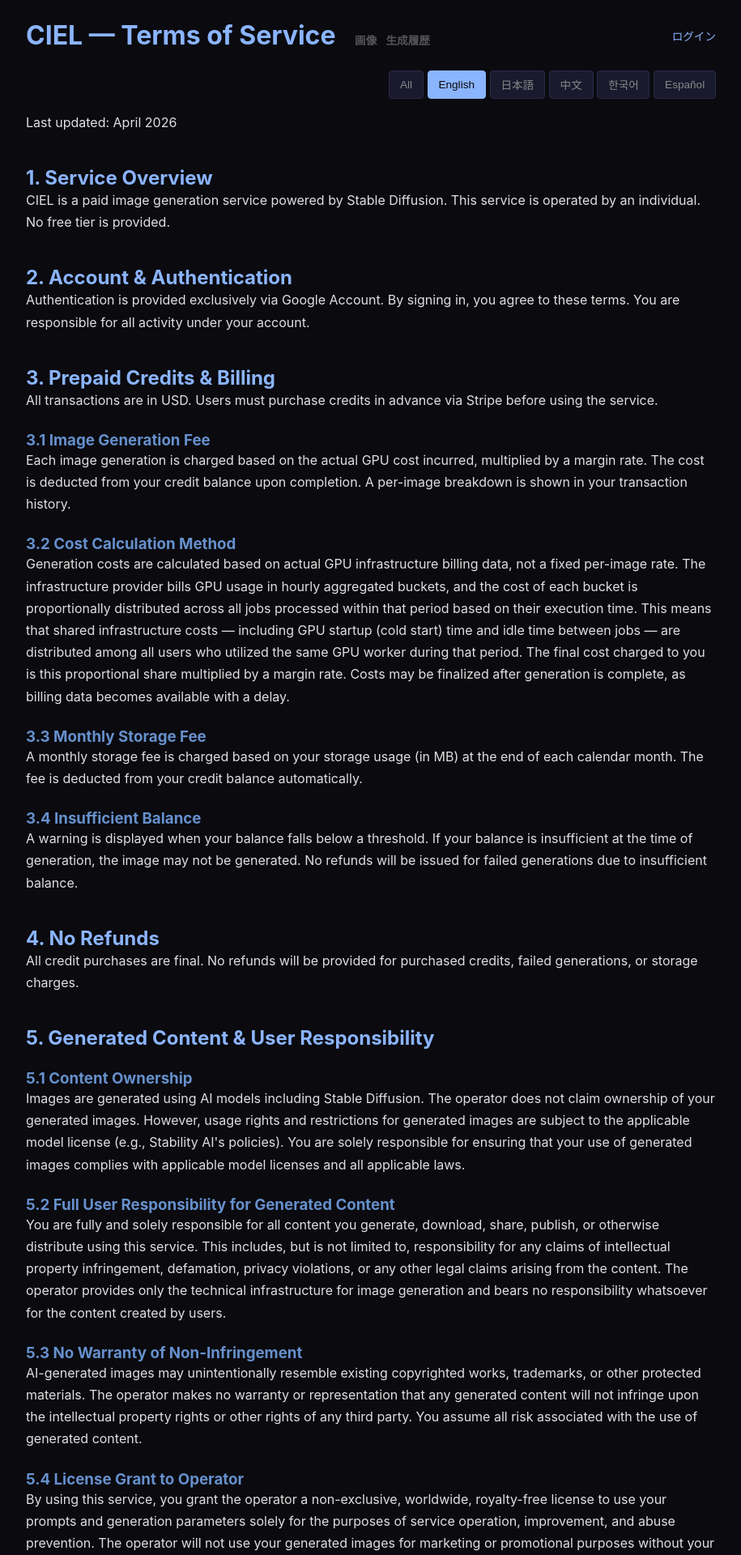
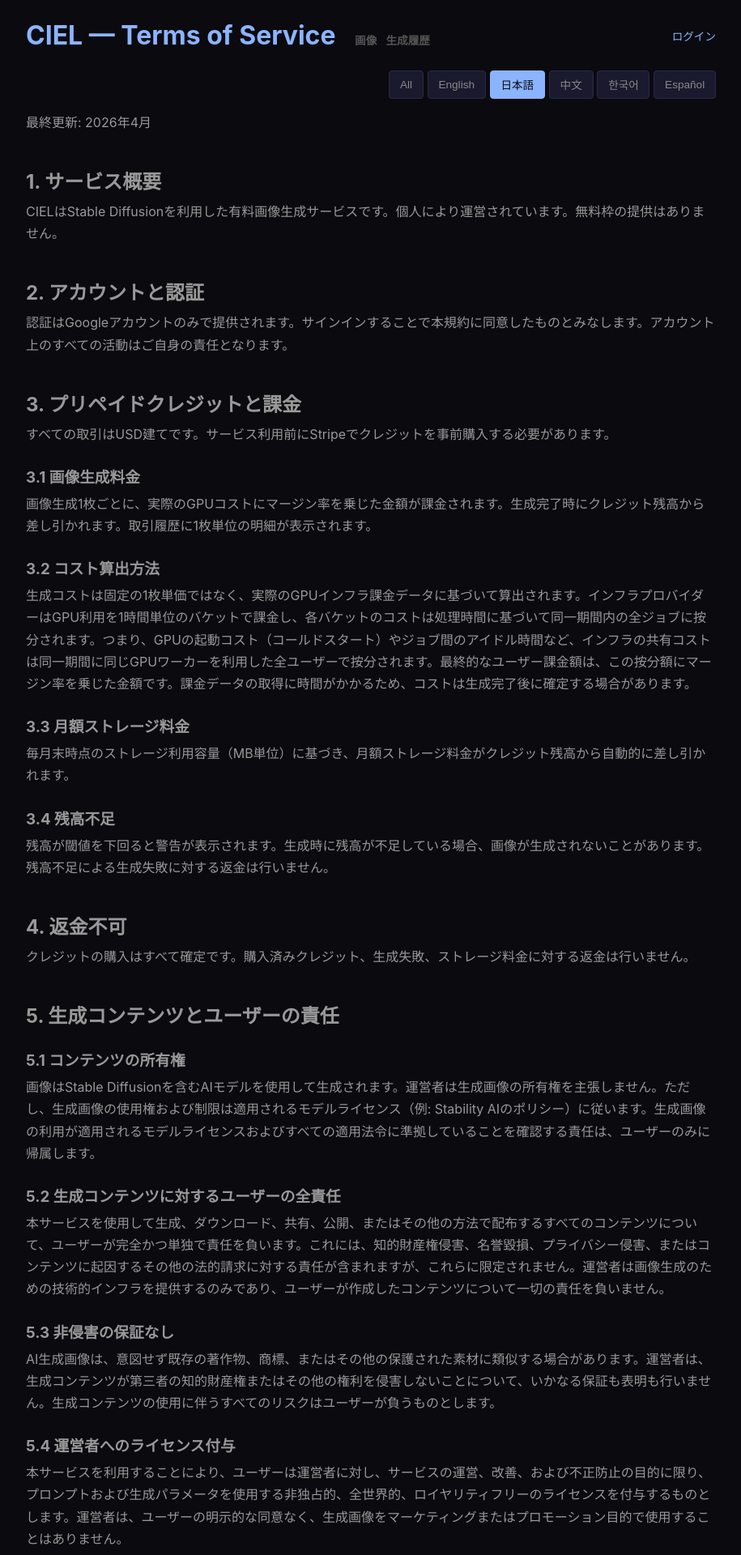
Before and after one commit to goodsun/ciel, a PHP site: page /service.php?lang=ja in a window 1280 px wide. Shown: the top 1920 px of the page at 81% size, without its empty margins (182-1097 px from the left). Run offline with PHP 8.4, Linux system fonts and the light colour scheme; tables that the repository leaves empty hold one stand-in row (values such as "Sample post").

Commit message:
fix: pass current language to Terms of Service page
Footer ToS link now includes ?lang= parameter. service.php reads
$CURRENT_LANG to set initial language view and active toggle button.

```diff
--- a/public/service.php
+++ b/public/service.php
@@ -24,15 +24,19 @@ require __DIR__ . '/../templates/head.php';
 require __DIR__ . '/../templates/header.php';
 ?>
 
-<div class="tos show-en" id="tosBody">
+<?php
+global $CURRENT_LANG;
+$tosLang = in_array($CURRENT_LANG, ['en','ja','zh','ko','es']) ? $CURRENT_LANG : 'en';
+?>
+<div class="tos show-<?= $tosLang ?>" id="tosBody">
 
 <div class="lang-toggle">
 <button onclick="setLang('all')">All</button>
-<button onclick="setLang('en')" class="active">English</button>
-<button onclick="setLang('ja')">日本語</button>
-<button onclick="setLang('zh')">中文</button>
-<button onclick="setLang('ko')">한국어</button>
-<button onclick="setLang('es')">Español</button>
+<button onclick="setLang('en')"<?= $tosLang==='en' ? ' class="active"' : '' ?>>English</button>
+<button onclick="setLang('ja')"<?= $tosLang==='ja' ? ' class="active"' : '' ?>>日本語</button>
+<button onclick="setLang('zh')"<?= $tosLang==='zh' ? ' class="active"' : '' ?>>中文</button>
+<button onclick="setLang('ko')"<?= $tosLang==='ko' ? ' class="active"' : '' ?>>한국어</button>
+<button onclick="setLang('es')"<?= $tosLang==='es' ? ' class="active"' : '' ?>>Español</button>
 </div>
 
 <p>
--- a/templates/footer.php
+++ b/templates/footer.php
@@ -1,8 +1,5 @@
   <footer style="margin-top:48px;padding:24px 0;border-top:1px solid #2a2a4a;text-align:center;font-size:0.8rem;color:#666;">
     <p><?= sprintf(t('copyright'), date('Y')) ?></p>
-    <p>
-      <a href="service.php" style="color:var(--accent,#8bb4ff);text-decoration:none;"><?= t('terms_of_service') ?></a>
-    </p>
     <p style="margin-top:12px;">
 <?php
 global $CURRENT_LANG;
@@ -17,6 +14,7 @@ foreach ($langs as $code => $label) {
 }
 echo implode(' | ', $parts);
 ?>
+      | <a href="service.php?lang=<?= $CURRENT_LANG ?>" style="color:#555;text-decoration:none;"><?= t('terms_of_service') ?></a>
     </p>
   </footer>
 </div>
```
